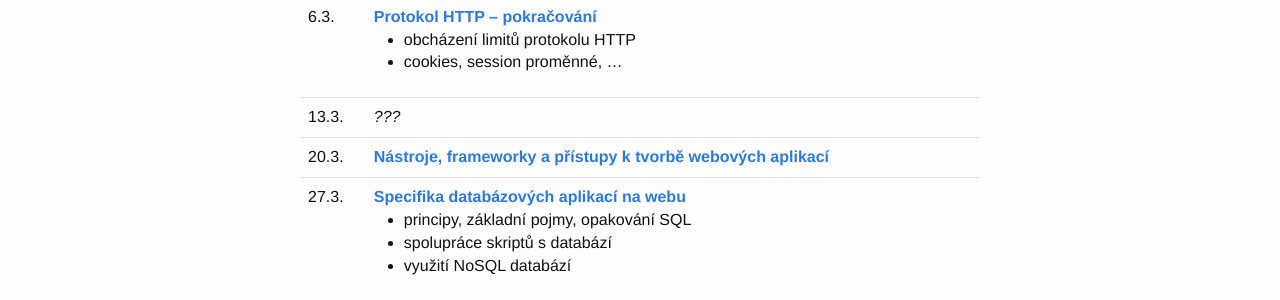
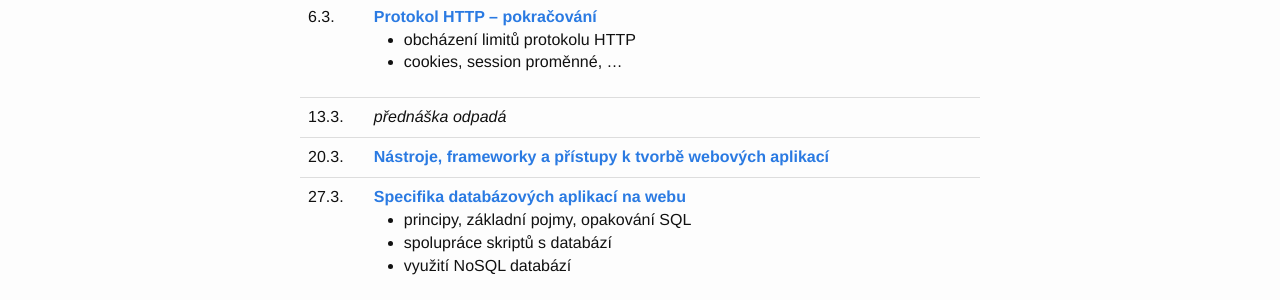
Before and after one commit to 4iz278/4iz278.github.io, a Jekyll site: the page built from prednasky/index.html, in a window 1280 px wide. Shown: the part 553-853 px from the top of the page. Built offline with Jekyll 4.4.1, drawn with Linux system fonts in a browser that asks for light colours; nearby versions of some CDN libraries.

Commit message:
Aktualizace

```diff
--- a/prednasky/index.html
+++ b/prednasky/index.html
@@ -47,7 +47,7 @@ title: Přednášky
     </tr>
     <tr>
       <td>13.3.</td>
-      <td><em>???</em> </td>
+      <td><em>přednáška odpadá</em> </td>
     </tr>
     <tr>
       <td>20.3.</td>
```
